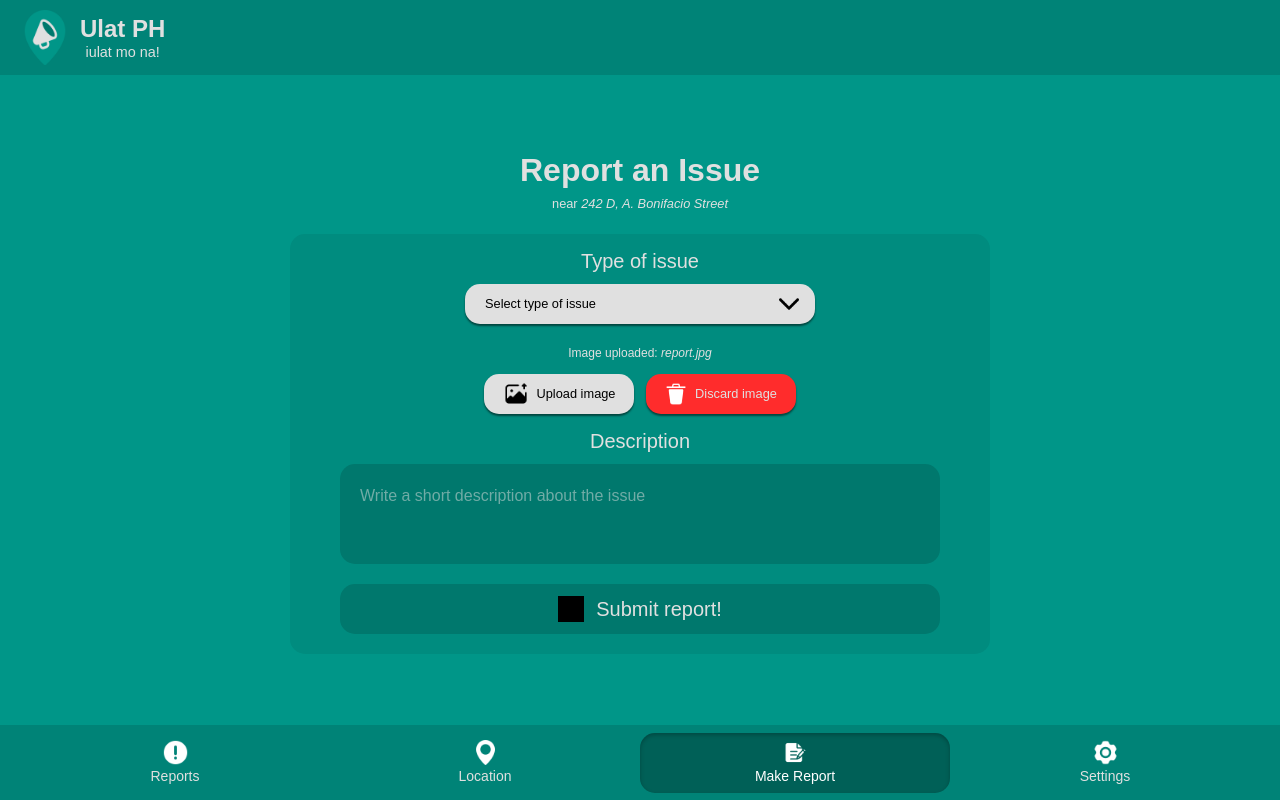
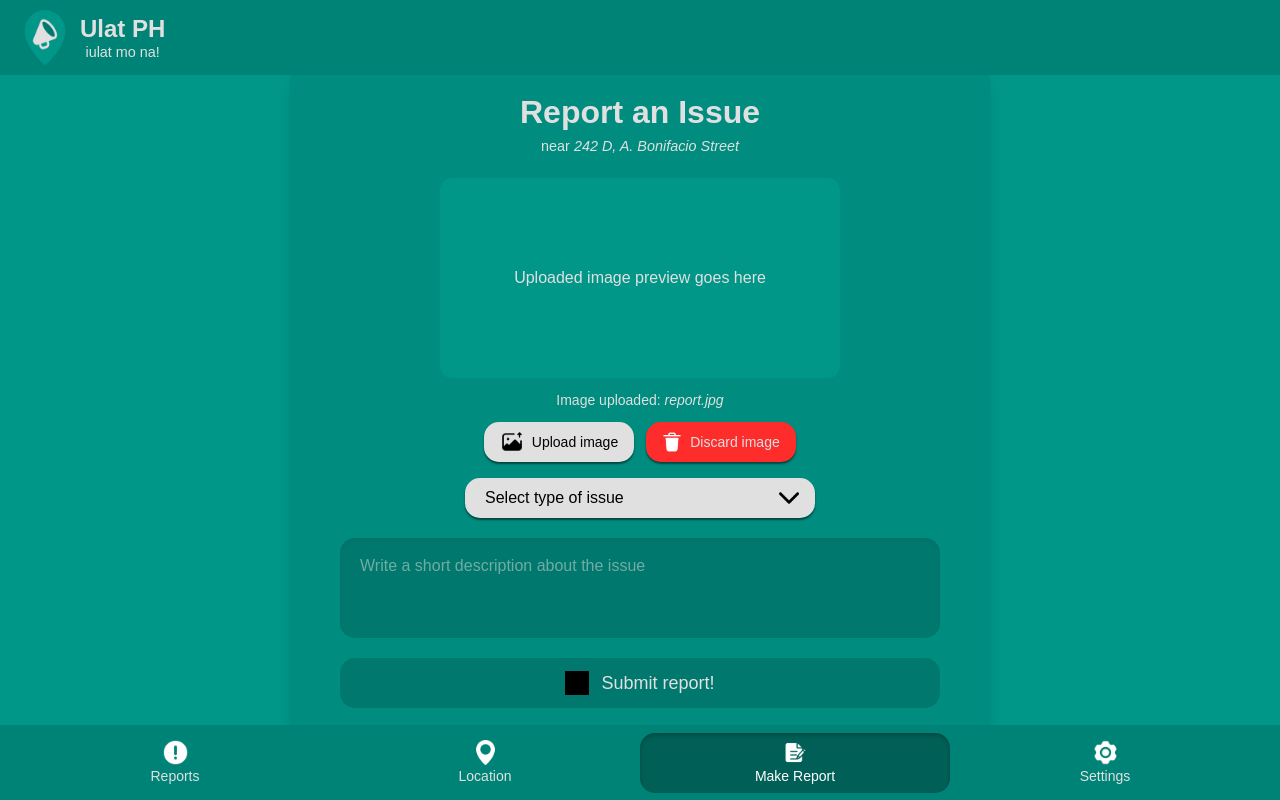
Before and after one commit to vnclrd/metro-realtime, a React (Vite) app in the folder frontend/: page /core in a window 1280 px wide. Both pictures are taken after a click on the button "Make Report". Built offline with nearby package versions, Linux system fonts and the light colour scheme; grey boxes are pictures that could not be loaded.

Commit message:
Make report page redesign

```diff
--- a/frontend/src/jsx/Core.jsx
+++ b/frontend/src/jsx/Core.jsx
@@ -23,40 +23,40 @@ function Core() {
       {/* ================================================== Reports Page Content ================================================== */}
       <div
         className={`flex flex-col min-h-screen items-center justify-center ${
-          activeDiv === "div1" ? "bg-[#009688]" : "hidden"
+          activeDiv === 'div1' ? 'bg-[#009688]' : 'hidden'
         }`}
       >
         {/* Panels */}
         <div
-          className="
+          className='
             flex flex-col md:flex-row items-center md:items-start justify-between
             w-full max-w-[1200px] mx-auto gap-5 p-5
-            rounded-[15px] bg-[#008c7f]
-          "
+            rounded-[15px] bg-[#008c7f] shadow-lg
+          '
         >
           {/* Left Panel */}
-          <div className="flex flex-col w-full md:w-[50%] h-auto md:h-[500px]">
-            <div className="flex flex-col items-center text-center md:text-left">
-              <h1 className="text-[2rem] md:text-[2.5rem] text-[#e0e0e0] font-bold">
+          <div className='flex flex-col w-full md:w-[50%] h-auto md:h-[500px]'>
+            <div className='flex flex-col items-center text-center md:text-left'>
+              <h1 className='text-[2rem] md:text-[2.5rem] text-[#e0e0e0] font-bold'>
                 Reports
               </h1>
-              <p className="text-[0.9rem] text-[#e0e0e0] mb-5">
-                near <span className="italic">242 D, A. Bonifacio Street</span>
+              <p className='text-[0.9rem] text-[#e0e0e0] mb-5'>
+                near <span className='italic'>242 D, A. Bonifacio Street</span>
               </p>
             </div>
 
             {/* Reports Container */}
-            <div className="flex items-center justify-center">
+            <div className='flex items-center justify-center'>
               <div
-                className="
+                className='
                   flex flex-col w-full h-[300px] md:h-[400px] pr-3 gap-4 overflow-y-scroll rounded-lg
                   scrollbar scrollbar-thin scrollbar-thumb-[#008c7f] scrollbar-track-[#e0e0e0]
-                "
+                '
               >
                 {[...Array(7)].map((_, i) => (
                   <div
                     key={i}
-                    className="w-full h-[70px] md:h-[75px] rounded-[25px] bg-[#00786d] flex-shrink-0"
+                    className='w-full h-[70px] md:h-[75px] rounded-[25px] bg-[#00786d] flex-shrink-0 '
                   ></div>
                 ))}
               </div>
@@ -64,19 +64,19 @@ function Core() {
           </div>
 
           {/* Right Panel */}
-          <div className="flex items-center justify-center w-full md:w-[50%] h-auto md:h-[500px]">
-            <div className="flex flex-col w-full h-full bg-[#008c7f] rounded-[15px] gap-5">
+          <div className='flex items-center justify-center w-full md:w-[50%] h-auto md:h-[500px]'>
+            <div className='flex flex-col w-full h-full bg-[#008c7f] rounded-[15px] gap-5'>
               {/* Image Holder */}
-              <div className="w-full h-[200px] md:h-[50%] rounded-[15px] bg-[#009688]">
+              <div className='w-full h-[200px] md:h-[50%] rounded-[15px] bg-[#009688]'>
                 <img
-                  src="/pothole.png"
-                  alt="Photo of report"
-                  className="w-full h-full object-contain rounded-[15px]"
+                  src='/pothole.png'
+                  alt='Photo of report'
+                  className='w-full h-full object-contain rounded-[15px]'
                 />
               </div>
 
               {/* Description */}
-              <div className="w-full h-[200px] md:h-[50%] bg-[#00786d] rounded-[15px] text-[#e0e0e0] overflow-y-scroll p-4">
+              <div className='w-full h-[200px] md:h-[50%] bg-[#00786d] rounded-[15px] text-[#e0e0e0] overflow-y-scroll p-4'>
                 <p>
                   Nakakainis na po talaga! Ang dami-dami nang butas dito sa kalsada namin.
                   Ilang buwan na po naming tiniis ‘to, pero hanggang ngayon wala pa ring ginagawa.
@@ -86,11 +86,11 @@ function Core() {
               </div>
 
               {/* Button */}
-              <button className="flex items-center justify-center w-full h-[50px] bg-[#00786d] text-[#e0e0e0] rounded-[15px] cursor-pointer shadow-[_0_2px_2px_rgba(0,0,0,0.5)]">
+              <button className='flex items-center justify-center w-full h-[50px] bg-[#00786d] text-[#e0e0e0] rounded-[15px] cursor-pointer'>
                 <img
-                  src="/vision-icon.png"
-                  alt="Vision Icon"
-                  className="w-[30px] md:w-[40px] h-[30px] md:h-[40px] filter invert m-2 md:m-3"
+                  src='/vision-icon.png'
+                  alt='Vision Icon'
+                  className='w-[30px] md:w-[40px] h-[30px] md:h-[40px] filter invert m-2 md:m-3'
                 />
                 I see this too
               </button>
@@ -103,46 +103,42 @@ function Core() {
 
       <div
         className={`flex flex-col min-h-screen items-center justify-center ${
-          activeDiv === "div2" ? "bg-[#009688]" : "hidden"
+          activeDiv === 'div2' ? 'bg-[#009688]' : 'hidden'
         }`}
       >
         <div
-          className="
+          className='
             flex flex-col items-center justify-center
             w-full sm:w-[90%] md:w-[80%] lg:w-[1000px]
             h-[250px] sm:h-[300px] md:h-[400px]
             bg-[#008C7F] rounded-[25px] text-[#e0e0e0]
             shadow-lg p-5
-          "
+          '
         >
           {/* Page Titles */}
-          <div className="flex flex-col w-full h-full text-center">
-            <h1 className="text-[2rem] md:text-[2.5rem] text-[#e0e0e0] font-bold">
+          <div className='flex flex-col w-full h-full text-center'>
+            <h1 className='text-[2rem] md:text-[2.5rem] text-[#e0e0e0] font-bold'>
               Select Location
             </h1>
-            <p className="text-[0.9rem] md:text-[1rem] text-[#e0e0e0] italic">
+            <p className='text-[0.9rem] md:text-[1rem] text-[#e0e0e0] italic'>
               242 D, A. Bonifacio Street
             </p>
           </div>
 
           {/* Maps Container */}
           <div
-            className="
+            className='
               flex items-center justify-center
               w-full sm:w-[90%] md:w-[80%] lg:w-[950px]
               h-[500px] sm:h-[600px] md:h-[800px]
               bg-[#009688] rounded-[25px] text-[#e0e0e0]
-              shadow-lg
-            "
+            '
           >
             Google Maps API goes here
           </div>
         </div>
 
         </div>
-
-
-
 
       {/* ================================================== Make Report Page Content ================================================== */}
 
@@ -151,66 +147,97 @@ function Core() {
           activeDiv === 'div3' ? 'bg-[#009688]' : 'hidden'
         }`}
       >
+        <div className='flex flex-col w-full h-full items-center justify-center px-5'>
 
-        <div className='flex flex-col w-full h-full items-center justify-center'>
+          {/* Form Container */}
+          <div className='flex flex-col items-center w-full sm:w-[90%] md:w-[700px] rounded-[15px] bg-[#008c7f] pt-5 pb-6 px-5 shadow-lg'>
+            {/* Page Header */}
+            <div className='flex flex-col items-center justify-center w-full mb-5 text-center'>
+              <h1 className='text-[1.75rem] md:text-[2rem] text-[#e0e0e0] font-bold'>
+                Report an Issue
+              </h1>
+              <p className='text-[0.85rem] md:text-[0.9rem] text-[#e0e0e0]'>
+                near <span className='italic'>242 D, A. Bonifacio Street</span>
+              </p>
+            </div>
 
-          <div className='flex flex-col items-center justify-center w-[100%] mb-5'>
-            <h1 className='text-[2rem] text-[#e0e0e0] font-bold'>Report an Issue</h1>
-            <p className='text-[0.8rem] text-[#e0e0e0]'>near <span className='italic'>242 D, A. Bonifacio Street</span></p>
-          </div>
+            {/* Uploaded photo preview */}
+            <div className='flex items-center justify-center w-[400px] h-[200px] rounded-xl text-[#e0e0e0] bg-[#009688] mb-3'>
+              Uploaded image preview goes here
+            </div>
 
-          <div className='flex flex-col items-center w-[700px] rounded-[15px] bg-[#008c7f] pt-3 pb-5'>
+            {/* Uploaded Image Info */}
+            <p className='text-[#e0e0e0] text-xs md:text-sm mb-3 text-center md:text-left'>
+              Image uploaded: <span className='italic'>report.jpg</span>
+            </p>
+
+            {/* Upload / Discard Buttons */}
+            <div className='flex flex-col sm:flex-row gap-3 w-full sm:w-auto justify-center sm:justify-start mb-4'>
+              <button className='flex items-center justify-center w-full sm:w-[150px] h-[40px] rounded-[15px] text-sm bg-[#e0e0e0] cursor-pointer shadow-[_0_2px_2px_rgba(0,0,0,0.5)]'>
+                <img
+                  src='/upload-photo-icon.png'
+                  alt='Upload Photo Icon'
+                  className='w-[24px] h-[24px] mr-2'
+                />
+                Upload image
+              </button>
+
+              <button className='flex items-center justify-center w-full sm:w-[150px] h-[40px] rounded-[15px] text-sm text-[#e0e0e0] bg-[#ff2c2c] cursor-pointer shadow-[_0_2px_2px_rgba(0,0,0,0.5)]'>
+                <img
+                  src='/discard-icon.png'
+                  alt='Discard Icon'
+                  className='w-[20px] h-[20px] mr-2 filter invert brightness-[200%]'
+                />
+                Discard image
+              </button>
+            </div>
 
             {/* Type of issue selection */}
-            <label htmlFor='issues' className='text-[1.25rem] text-[#e0e0e0] mb-2'>Type of issue</label>
-            <div className='relative mb-5'>
-
-              <select name='issues' id='issues' defaultValue='' className='w-[350px] h-[40px] rounded-[15px] text-[0.8rem] bg-[#e0e0e0] pl-5 pr-10 appearance-none cursor-pointer shadow-[_0_2px_2px_rgba(0,0,0,0.5)]'>
-                  <option value='' disabled>Select type of issue</option>
-                  <option value='issue-1'>Issue 1</option>
-                  <option value='issue-2'>Issue 2</option>
-                  <option value='issue-3'>Issue 3</option>
-                  <option value='issue-4'>Issue 4</option>
+            <div className='relative mb-5 w-full sm:w-[350px]'>
+              <select
+                name='issues'
+                id='issues'
+                defaultValue=''
+                className='w-full h-[40px] rounded-[15px] text-sm md:text-base bg-[#e0e0e0] pl-5 pr-10 appearance-none cursor-pointer shadow-[_0_2px_2px_rgba(0,0,0,0.5)]'
+              >
+                <option value='' disabled>
+                  Select type of issue
+                </option>
+                <option value='custom'>Custom Issue</option>
+                <option value='issue-1'>Issue 1</option>
+                <option value='issue-2'>Issue 2</option>
+                <option value='issue-3'>Issue 3</option>
+                <option value='issue-4'>Issue 4</option>
               </select>
 
               {/* Custom arrow */}
               <div className='pointer-events-none absolute inset-y-0 right-0 flex items-center pr-4'>
-                  <img src='/arrow-down.png' alt='Arrow Down Icon' className='w-[20px] h-[20px]' />
+                <img
+                  src='/arrow-down.png'
+                  alt='Arrow Down Icon'
+                  className='w-[18px] h-[18px] md:w-[20px] md:h-[20px]'
+                />
               </div>
-
             </div>
 
-            <p className='text-[#e0e0e0] text-[0.75rem] mb-3'>Image uploaded: <span className='italic'>report.jpg</span></p>
+            {/* Description Container */}
+            <textarea
+              name='description'
+              placeholder='Write a short description about the issue'
+              className='w-full sm:w-[90%] md:w-[600px] h-[100px] resize-none bg-[#00786d] text-[#e0e0e0] rounded-[15px] mb-5 pl-5 pt-4 text-sm md:text-base shadow-inner'
+            />
 
-            {/* Upload/Discard image buttons */}
-            <div className='flex gap-3'>
-
-              <button className='flex items-center justify-center w-[150px] h-[40px] rounded-[15px] text-[0.8rem] bg-[#e0e0e0] cursor-pointer mb-2 shadow-[_0_2px_2px_rgba(0,0,0,0.5)]'>
-                <img src='/upload-photo-icon.png' alt='Upload Photo Icon' className='w-[26px] h-[26px] mr-2' />
-                Upload image
-              </button>
-
-              <button className='flex items-center justify-center w-[150px] h-[40px] rounded-[15px] text-[0.8rem] text-[#e0e0e0] bg-[#ff2c2c] cursor-pointer mb-3 shadow-[_0_2px_2px_rgba(0,0,0,0.5)]'>
-                <img src='/discard-icon.png' alt='Upload Photo Icon' className='w-[22px] h-[22px] mr-2 filter invert brightness-[200%]' />
-                Discard image
-              </button>
-
-            </div>
-
-            {/* Description container */}
-            <label for='description' className='text-[1.25rem] text-[#e0e0e0] mb-2'>Description</label>
-            <textarea type='text' placeholder='Write a short description about the issue' className='flex w-[600px] h-[100px] align-text-top resize-none bg-[#00786d] text-[#e0e0e0] rounded-[15px] mb-5 pl-5 pt-5' />
-
-            {/* Make report button */}
-            <button className='flex items-center justify-center w-[600px] h-[50px] rounded-[15px] text-[1.25rem] bg-[#00786d] text-[#e0e0e0] cursor-pointer'>
-              <img src='/upload-icon.png' alt='Upload Icon' className='w-[26px] h-[26px] mr-3 filter invert brightness-[200%]' />
+            {/* Submit Button */}
+            <button className='flex items-center justify-center w-full sm:w-[90%] md:w-[600px] h-[50px] rounded-[15px] text-base md:text-lg bg-[#00786d] text-[#e0e0e0] cursor-pointer'>
+              <img
+                src='/upload-icon.png'
+                alt='Upload Icon'
+                className='w-[24px] h-[24px] mr-3 filter invert brightness-[200%]'
+              />
               Submit report!
             </button>
-
           </div>
-
         </div>
-
       </div>
 
       {/* ================================================== Settings Page Content ================================================== */}
```
